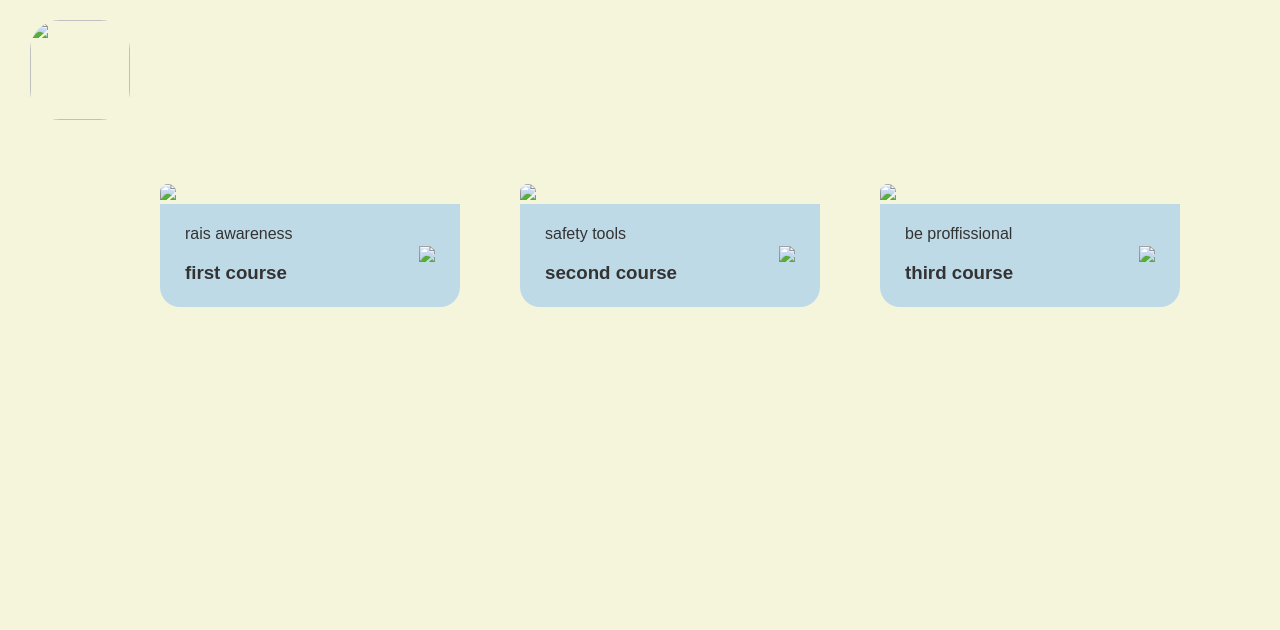
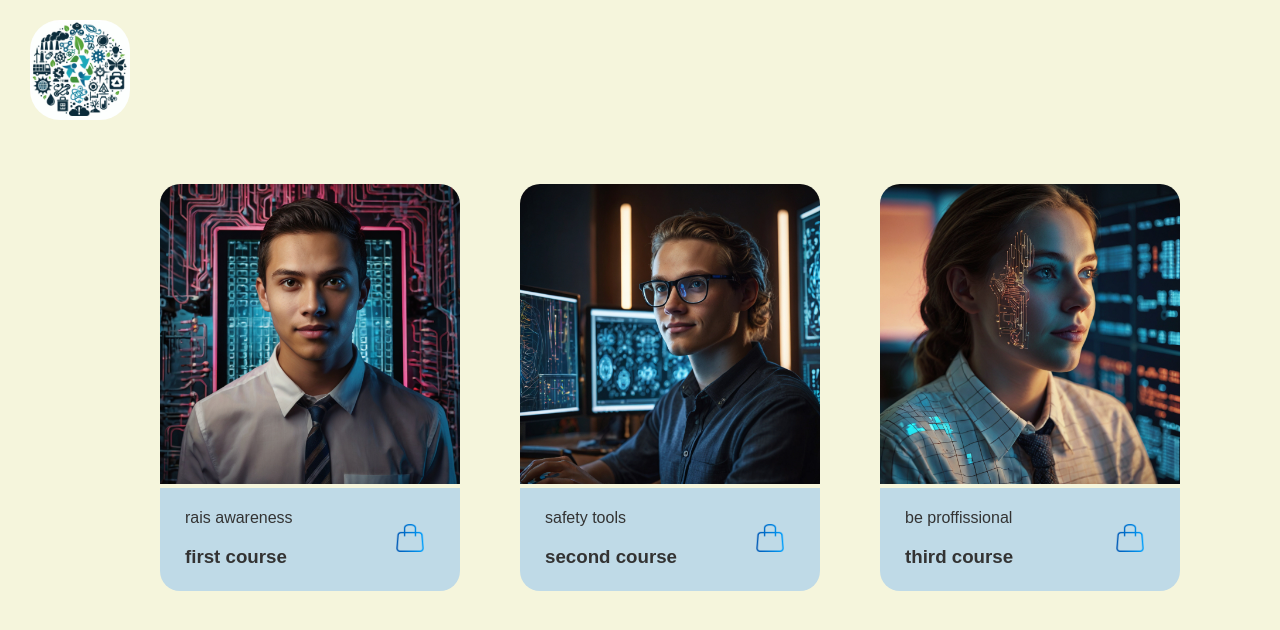
Before and after one commit to ELZOZ584/air-pollution, a plain HTML site: page courses.html in a window 1280 px wide. Drawn offline with Linux system fonts and the light colour scheme.

Commit message:
Update courses.html

```diff
--- a/courses.html
+++ b/courses.html
@@ -8,42 +8,42 @@
     <title>Courses</title>
 </head>
 <body>
-    <img class= "img1" src="images/airpollution1.jpeg">
+    <img class= "img1" src="airpollution1.jpeg">
     <br>
     <div class="trendingcards">
         <div class="card">
-            <img class="thumb" src="images/course1.jpg"/>
+            <img class="thumb" src="course1.jpg"/>
             <div class="card-info">
                 <div class="card-name">
                     <p>rais awareness</p>
                     <h3>first course</h3>
                 </div>
                 <a href="#">
-                    <img src="images/online-shopping.png"/>
+                    <img src="online-shopping.png"/>
                 </a>
             </div>
         </div>
         <div class="card">
-            <img class="thumb" src="images/course2.jpg"/>
+            <img class="thumb" src="course2.jpg"/>
             <div class="card-info">
                 <div class="card-name">
                     <p>safety tools</p>
                     <h3>second course</h3>
                 </div>
                 <a href="#">
-                    <img src="images/online-shopping.png"/>
+                    <img src="online-shopping.png"/>
                 </a>
             </div>
         </div>
         <div class="card">
-            <img class="thumb" src="images/course3.jpg"/>
+            <img class="thumb" src="course3.jpg"/>
             <div class="card-info">
                 <div class="card-name">
                     <p>be proffissional</p>
                     <h3>third course</h3>
                 </div>
                 <a href="#">
-                    <img src="images/online-shopping.png"/>
+                    <img src="online-shopping.png"/>
                 </a>
             </div>
         </div>
```
